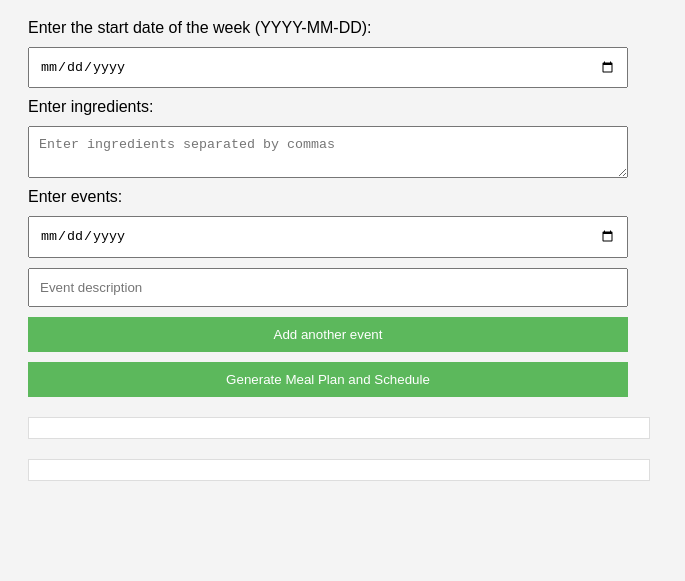
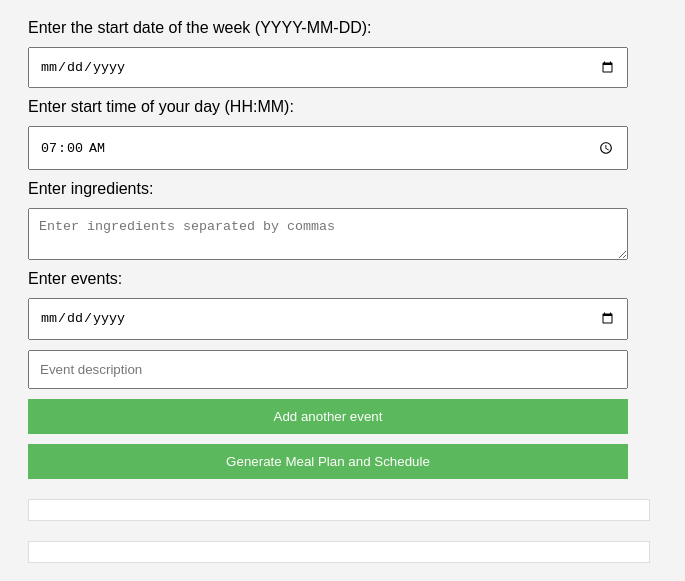
Before and after one commit to tpjrtech/meal-planner, a website: page index.html in a window 1280 px wide. Shown: the part 89-670 px from the top of the page, without its empty margins (0-685 px from the left). Drawn offline with Linux system fonts and the light colour scheme.

Commit message:
Update index.html

```diff
--- a/index.html
+++ b/index.html
@@ -11,6 +11,9 @@
 
     <label for="startDateInput">Enter the start date of the week (YYYY-MM-DD):</label>
     <input type="date" id="startDateInput">
+
+    <label for="startTimeInput">Enter start time of your day (HH:MM):</label>
+    <input type="time" id="startTimeInput" value="07:00">
 
     <label for="ingredientsInput">Enter ingredients:</label>
     <textarea id="ingredientsInput" placeholder="Enter ingredients separated by commas"></textarea>
```
